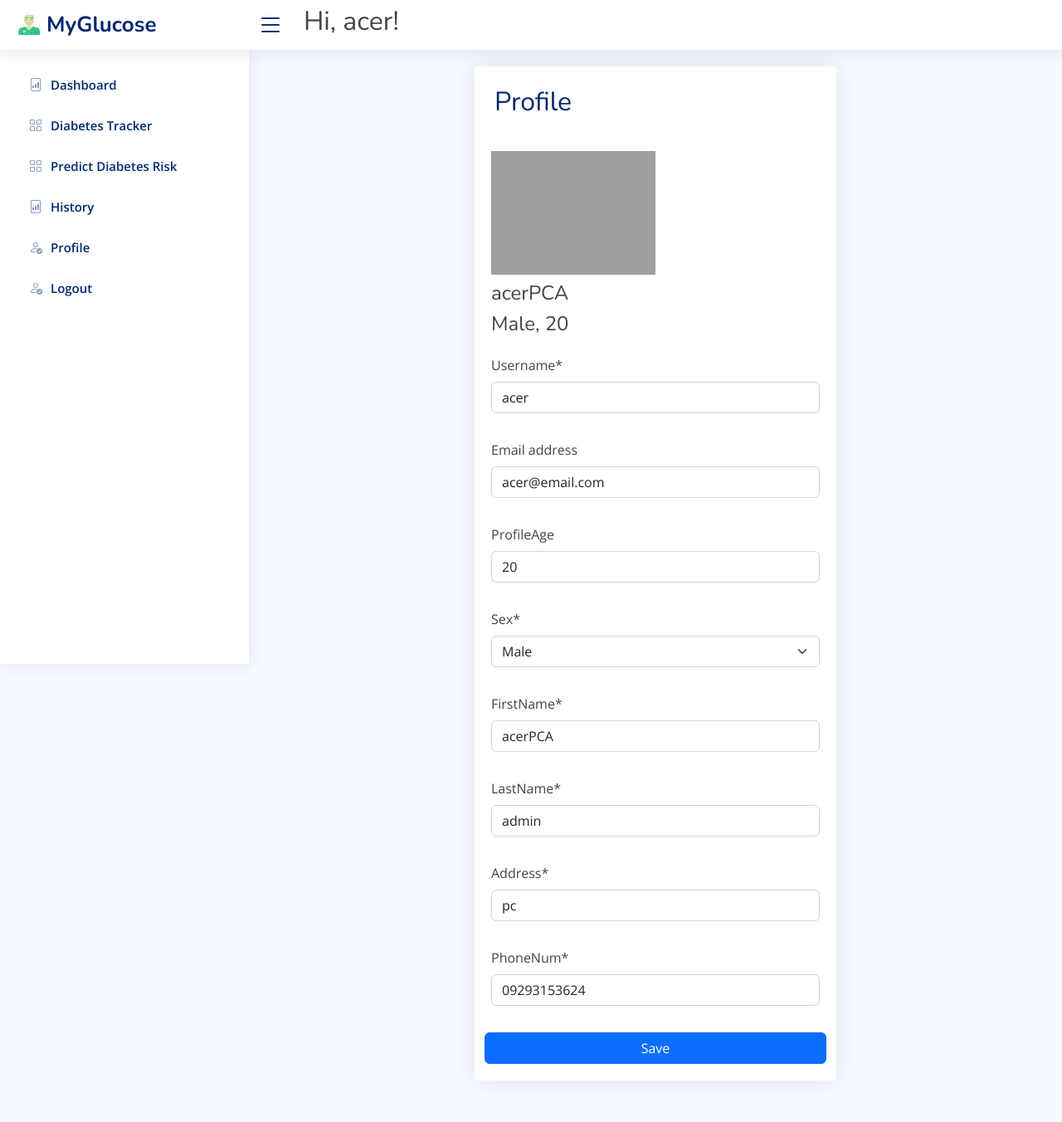
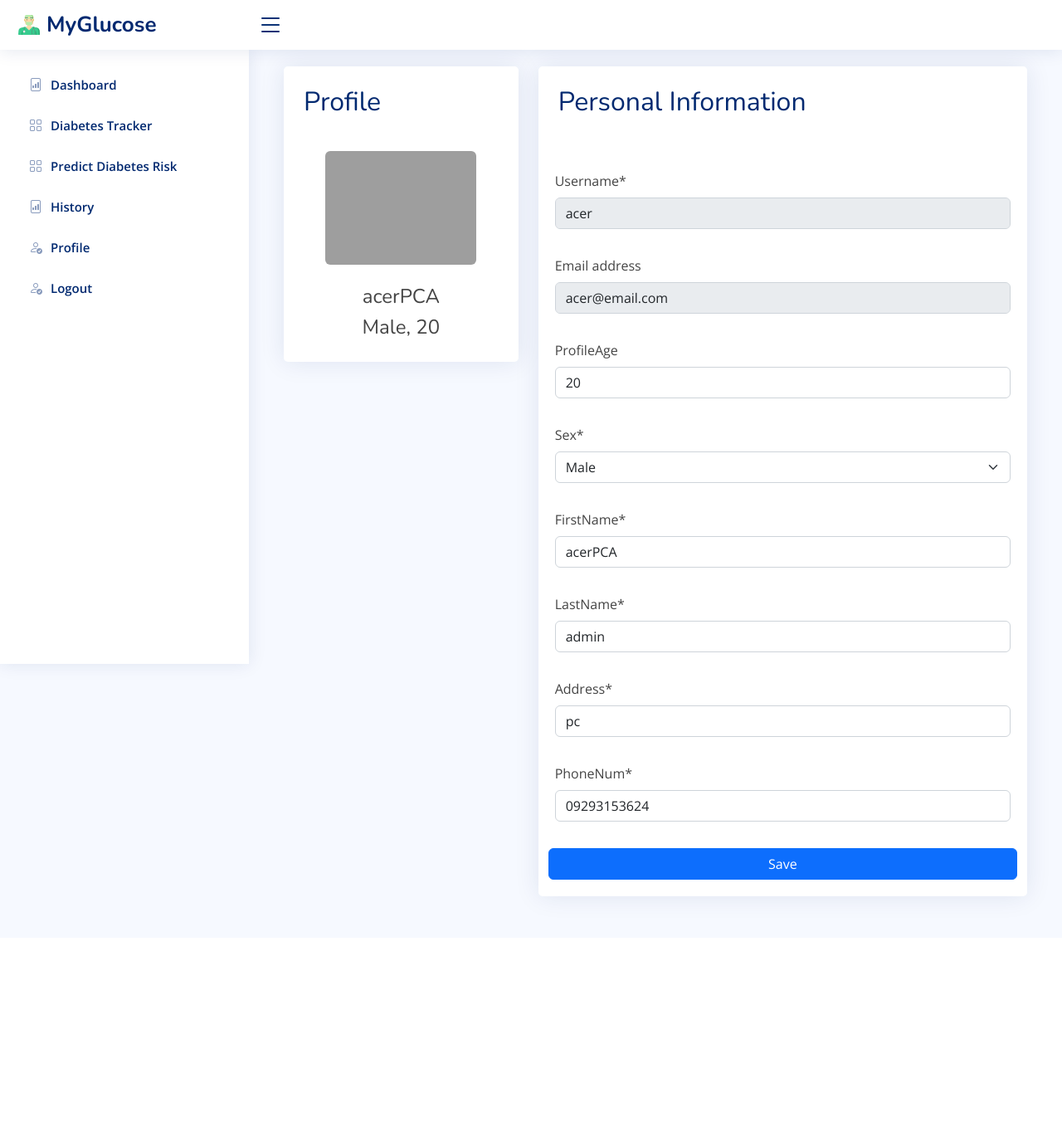
Before and after one commit to duaneywadey/MyGlucose, a Django app: page /edit-profile/ in a window 1280 px wide. Shown: the whole page at 83% size. After the commit the page ends 1095 px from the top, so only its background shows below. Run offline with Django 4.2, Linux system fonts and the light colour scheme; a user stored in the database is signed in; data comes from the database, SQL or seed files in the repository; both versions use the stored data as it was after the commit; some libraries are stand-ins or nearby versions; grey boxes are pictures that could not be loaded.

Commit message:
template update

```diff
--- a/dashboard/forms.py
+++ b/dashboard/forms.py
@@ -45,6 +45,9 @@ class UserUpdateForm(forms.ModelForm):
     # DELETING HELP TEXT
     def __init__(self, *args, **kwargs):
         super(UserUpdateForm, self).__init__(*args, **kwargs)
+        self.fields["username"].disabled = True
+        self.fields["email"].disabled = True
+
 
         for fieldname in ['username', 'email']:
             self.fields[fieldname].help_text = None
--- a/templates/dashboard/edit-profile.html
+++ b/templates/dashboard/edit-profile.html
@@ -7,24 +7,33 @@
 {% block content %}
 
 <div class="container">
-  <div class="row justify-content-center">
-    <div class="col-md-6">
+  <div class="row">
+    <div class="col-md-4">
       <div class="card">
         <div class="card-title p-4">
           <h2>Profile</h2>
         </div>
         <div class="card-body">
-          <img src="https://cdn.pixabay.com/photo/2015/10/05/22/37/blank-profile-picture-973460_960_720.png" class="img-fluid" style="max-width: 50%;">
-          <div class="mt-2">
+          <img src="https://cdn.pixabay.com/photo/2015/10/05/22/37/blank-profile-picture-973460_960_720.png" class="rounded mx-auto d-block" style="max-width: 75%;">
+          <div class="text-center mt-4">
             <h4>{{request.user.profile.firstName}}</h4>
             <h4>{{request.user.profile.sex}}, {{request.user.profile.profileAge}}</h4>
           </div>
+        </div>
+      </div>
+    </div>
+    <div class="col-md-8">
+      <div class="card">
+        <div class="card-title p-4">
+          <h2>Personal Information</h2>
+        </div>
+        <div class="card-body">
           <!-- Vertical Form -->
           <form class="row g-3 mt-2" method="POST" enctype="multipart/form-data">
               {% csrf_token %}
-            	{{ u_form|crispy }}
-            	{{ p_form|crispy }}
-            	<input type="Submit" class="btn btn-primary" value="Save">
+              {{ u_form|crispy }}
+              {{ p_form|crispy }}
+              <input type="Submit" class="btn btn-primary" value="Save">
           </form><!-- Vertical Form -->
         </div>
       </div>
--- a/templates/partials/nav.html
+++ b/templates/partials/nav.html
@@ -10,7 +10,7 @@
       <i class="bi bi-list toggle-sidebar-btn"></i>
       <div class="p-4">
         {% if request.user.is_authenticated %}
-        <h2>Hi, {{request.user}}!</h2>
+        <h2></h2>
         {% else %}
         <ul class="navbar-nav mr-auto">
           <a class="nav-link" href="{% url 'dashboard-log-in' %}"><li>Login</li></a>
```
Also changed, not shown: templates/dashboard/diabetestracker.html (+0 -10 lines), templates/dashboard/history.html (+0 -10 lines), templates/dashboard/index.html (+12 -3 lines), templates/dashboard/predictdiabetes.html (+0 -10 lines), db.sqlite3.
